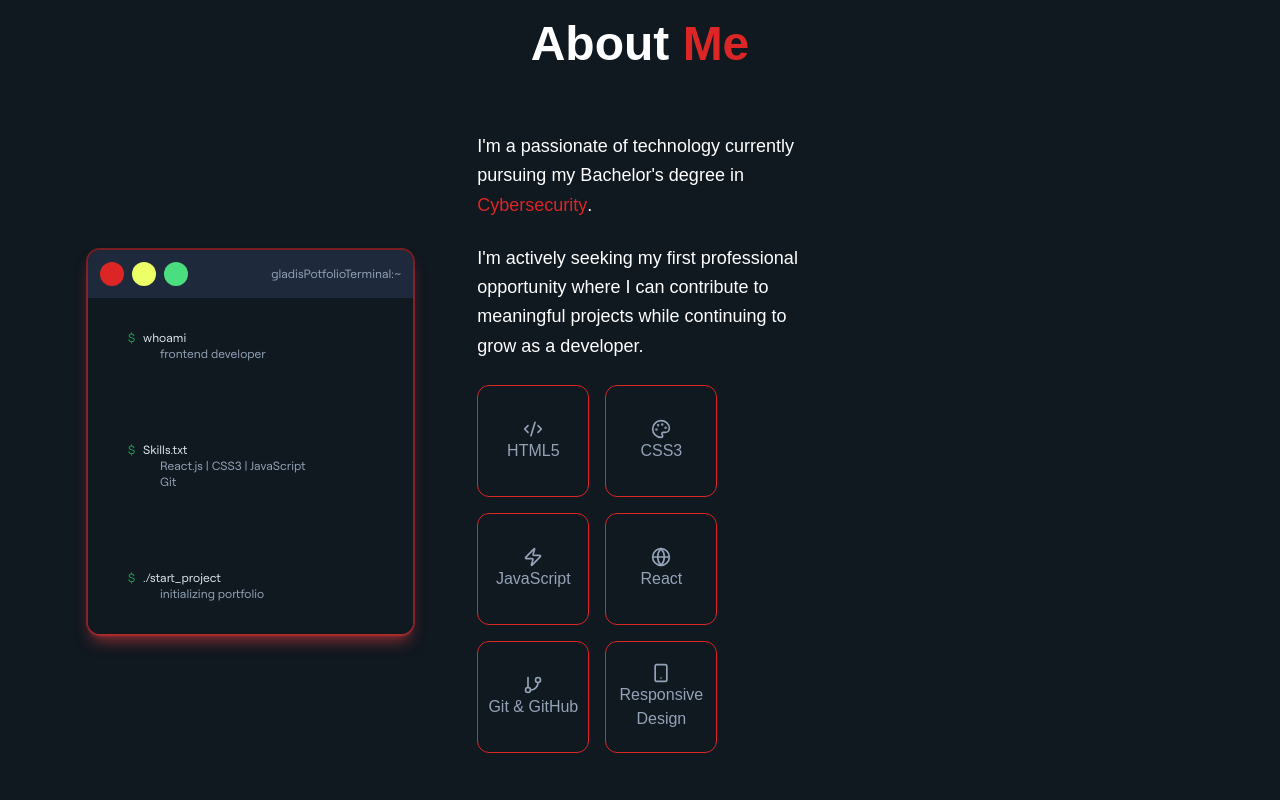
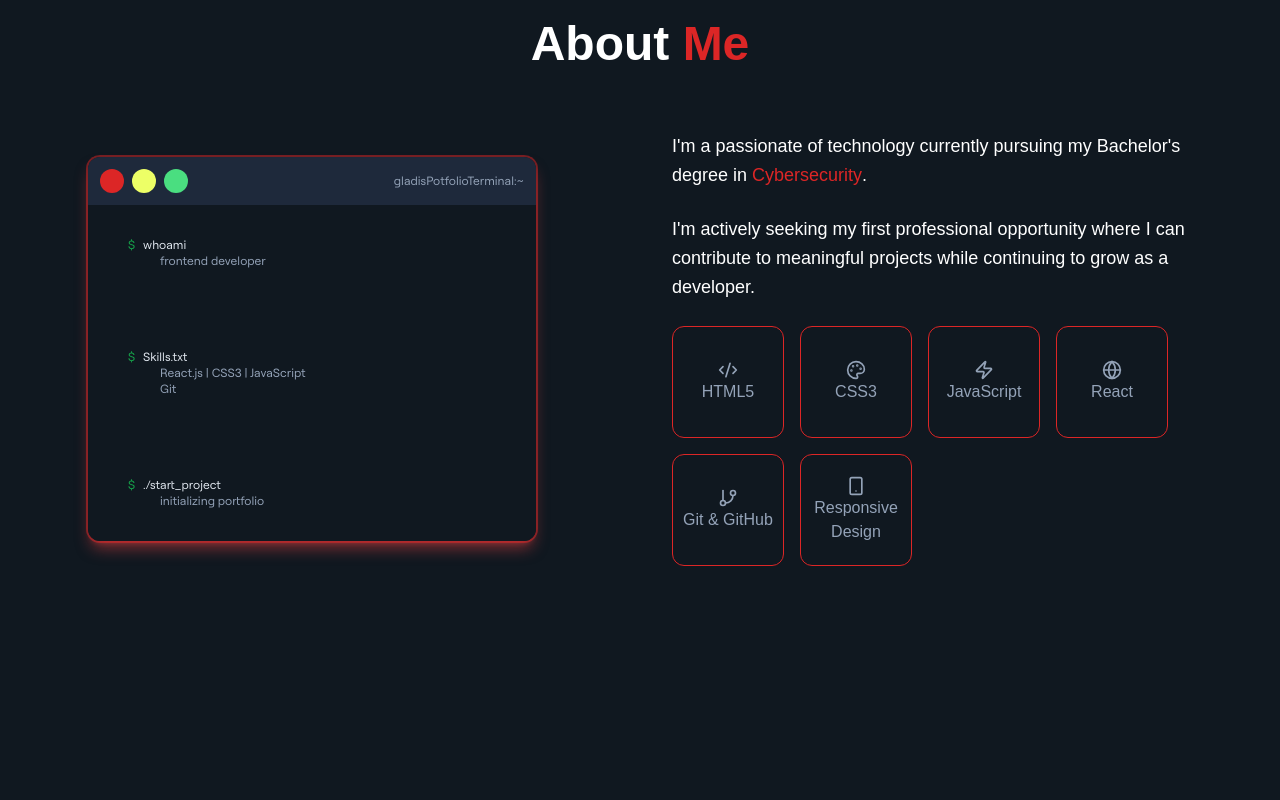
Before and after one commit to gladyskankwala/portfolioGladis, a React (Vite) app: page / in a window 1280 px wide. Shown: the part 860-1660 px from the top of the page. Built offline with nearby package versions, Linux system fonts and the light colour scheme; a web font is replaced by a local one.

Commit message:
grid update

```diff
--- a/src/components/About.jsx
+++ b/src/components/About.jsx
@@ -68,7 +68,7 @@ const About = () => {
           </h2>
         </div>
 
-        <div  className="grid grid-cols-1 lg:grid-cols-3 gap-16 items-center">
+        <div  className="grid grid-cols-1 lg:grid-cols-2 gap-16 items-center">
 
 
           <div id="terminal" className="flex flex-col text-start shadow-lg ring-2 ring-red-600/50 shadow-red-500/50 w-full max-w-sm md:max-w-md h-72 md:h-96 text-xs rounded-xl overflow-hidden font-robert-regular">
--- a/src/components/Footer.jsx
+++ b/src/components/Footer.jsx
@@ -10,7 +10,7 @@ const Footer = () => {
         <div className="flex flex-col md:flex-row items-center justify-between space-y-4 md:space-y-0">
           {/* Left side - Name and tagline */}
           <div className="text-center md:text-left">
-            <div className="font-bold text-xl text-red-500 mb-1">
+            <div className="font-bold text-sm text-red-500 mb-1">
               Gladis Tshishinga Kankwala
             </div>
             <p className="text-slate-400 text-sm">
```
